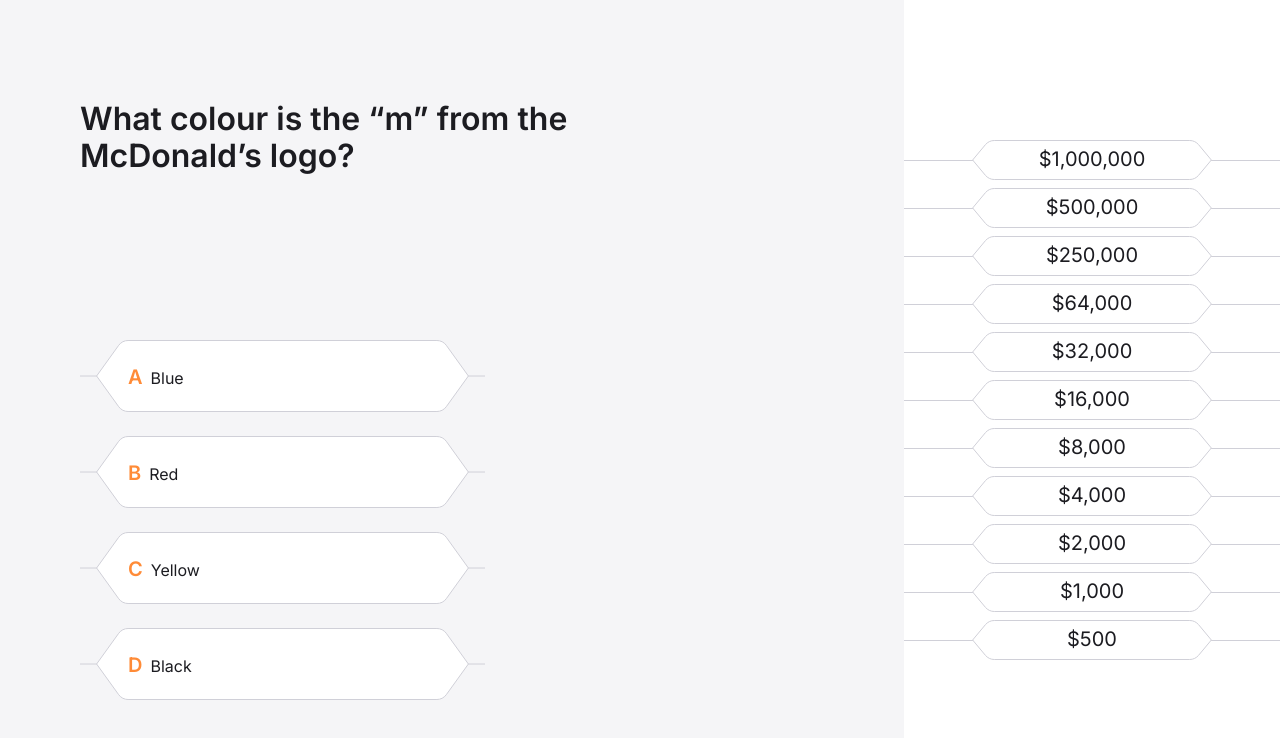
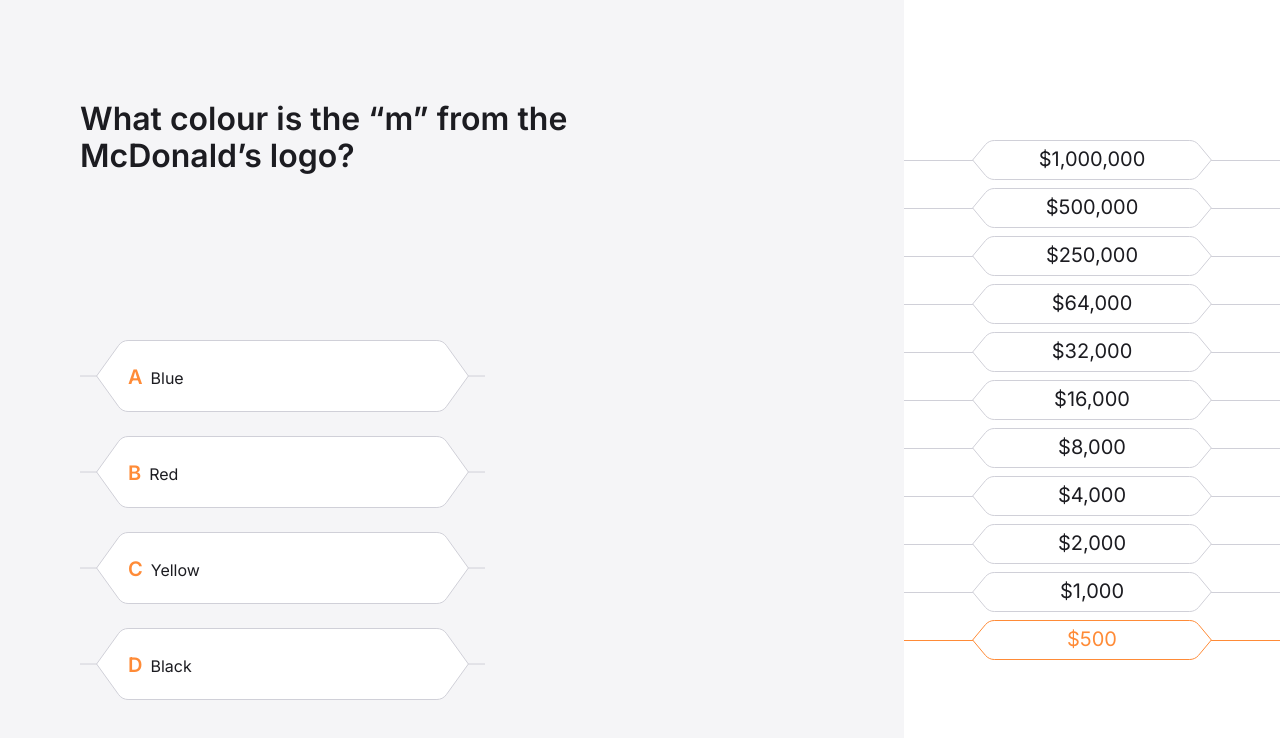
Before and after one commit to YuliiaNeshta/quiz-game, a React (Create React App) app: page / in a window 1280 px wide. Both pictures are taken after a click on the button "Start". Shown: the top 738 px of the page. Built offline with nearby package versions, Linux system fonts and the light colour scheme.

Commit message:
fix: change logic for active score

```diff
--- a/src/components/ScoreBoard/ScoreBoard.tsx
+++ b/src/components/ScoreBoard/ScoreBoard.tsx
@@ -13,14 +13,13 @@
     // @ts-ignore
     <div className={cn(styles.scores, styles[className])}>
       {data
-        .map(score => {
+        .map((score, idx) => {
           return (
             <ButtonScore
-              className={cn(
-                styles.score,
-                questionIdx === score.id ? 'active' : '',
-                score.id < questionIdx ? 'pastScore' : '',
-              )}
+              className={cn(styles.score, {
+                ['active']: questionIdx === idx,
+                ['pastScore']: idx < questionIdx,
+              })}
               key={score.id}
             >
               ${score.amount}
--- a/src/constants/index.ts
+++ b/src/constants/index.ts
@@ -1,2 +1,2 @@
 export const LETTERS = ['A', 'B', 'C', 'D'];
-export const DELAY = 1500;
+export const DELAY = 1000;
--- a/src/pages/Game/Game.tsx
+++ b/src/pages/Game/Game.tsx
@@ -28,7 +28,7 @@
     if (questionIdx > 0) {
       setScore(money[questionIdx - 1]?.amount);
     }
-  }, [answers, score]);
+  }, [questionIdx, answers]);
 
   useEffect(() => {
     const quantityOfQuestions = quiz.length;
@@ -37,8 +37,6 @@
       setStartGame(false);
     }
   }, [questionIdx]);
-
-  const indexCurrentScore = money?.findIndex(step => step.amount === score);
 
   const handleTryAgainButton = () => {
     setStartGame(true);
```
